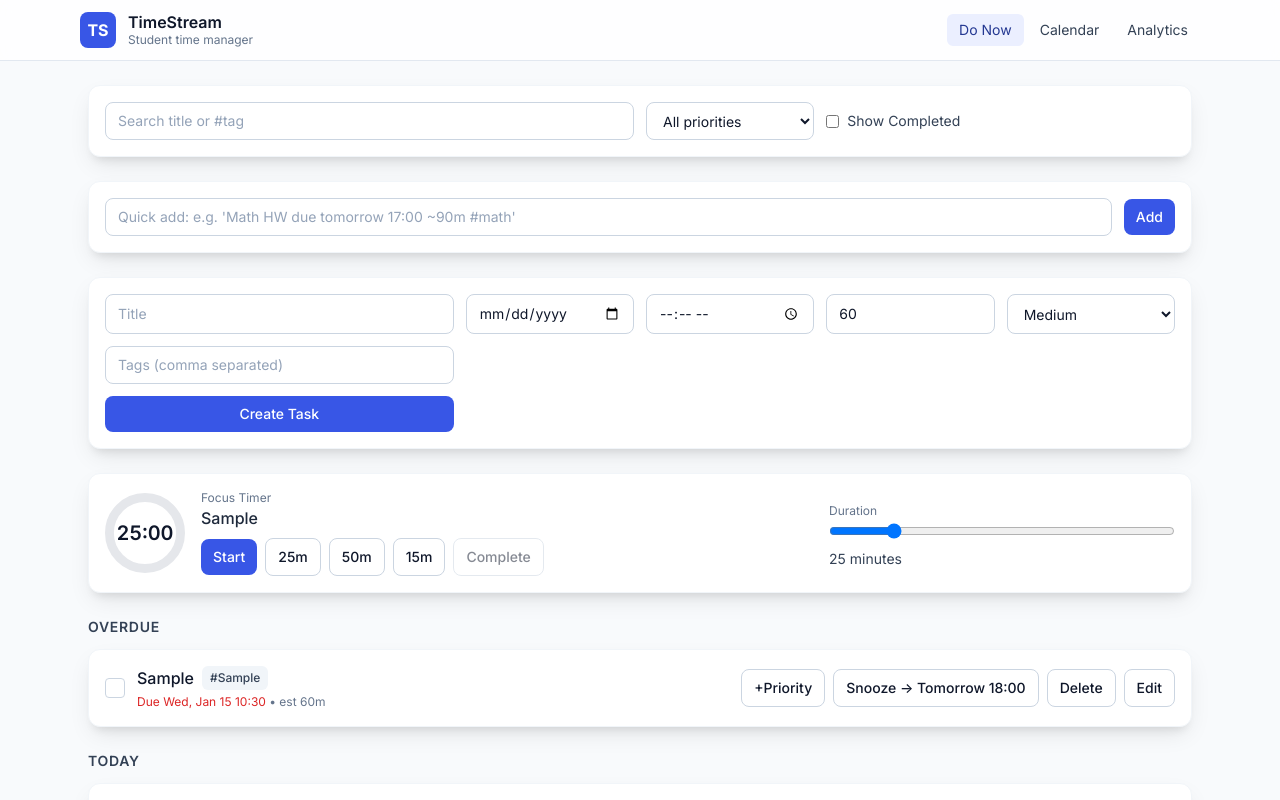
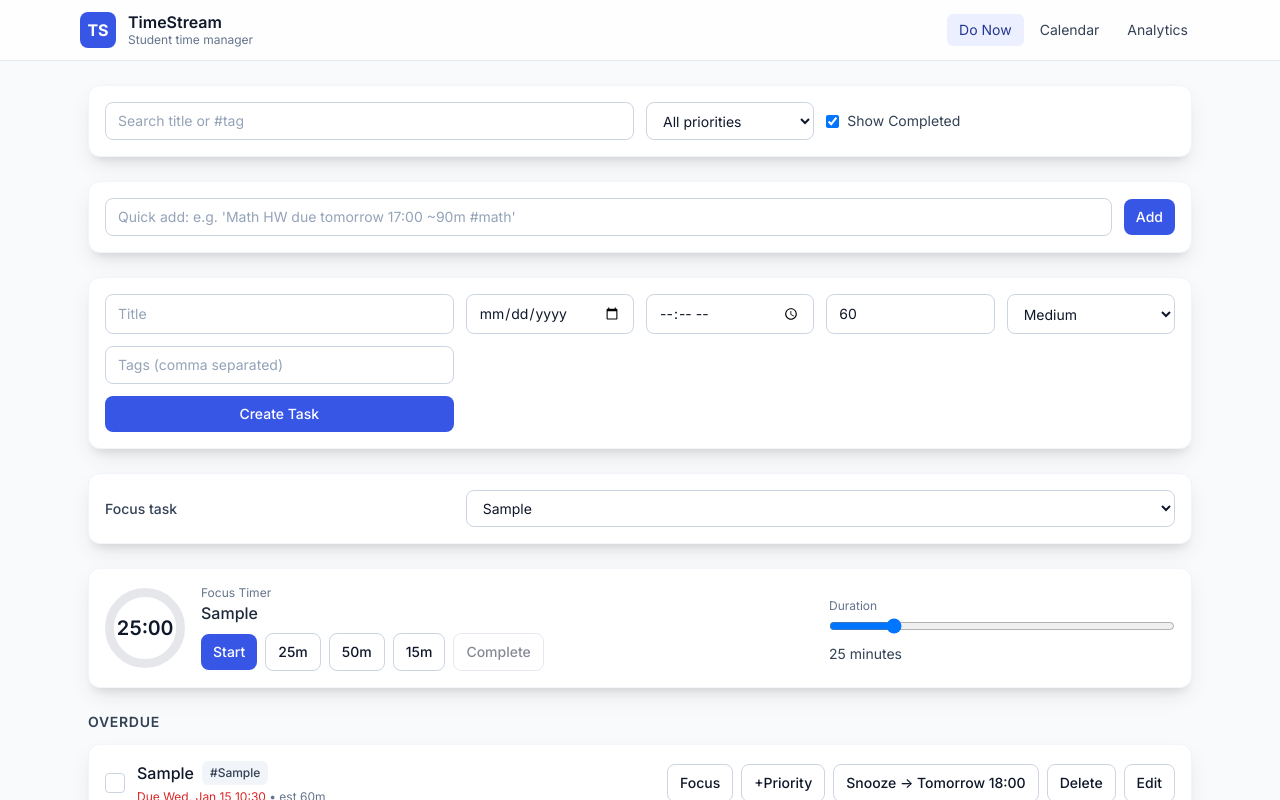
Before and after one commit to AgentPengin/student-task-manager, a React (Vite) app: page / in a window 1280 px wide. Both pictures are taken after typing "Sample", "2020-01-15", "10:30", "Sample" into the empty fields and a click on the button "Create Task". Shown: the top 800 px of the page. Built offline with nearby package versions, Linux system fonts and the light colour scheme.

Commit message:
Initial commit - Hackathon todo app

```diff
--- a/src/components/TaskItem.tsx
+++ b/src/components/TaskItem.tsx
@@ -5,7 +5,7 @@ import { fmtDate, fmtTime, isDueToday, isOverdue } from '../lib/date';
 import { useState } from 'react';
 import { useSnackbar } from './Snackbar';
 
-export default function TaskItem({ task, store }: { task: Task; store: TasksStore }) {
+export default function TaskItem({ task, store, onFocusSelect }: { task: Task; store: TasksStore; onFocusSelect?: (id: string) => void }) {
   const { show } = useSnackbar();
   const [editing, setEditing] = useState(false);
   const [title, setTitle] = useState(task.title);
@@ -79,6 +79,11 @@ export default function TaskItem({ task, store }: { task: Task; store: TasksStor
       </div>
 
         <div className="flex items-center gap-2">
+          {onFocusSelect && (
+            <button className="btn-outline" onClick={() => onFocusSelect(task.id)}>
+              Focus
+            </button>
+          )}
           <button
             className="btn-outline"
             onClick={() => {
--- a/src/views/CalendarView.tsx
+++ b/src/views/CalendarView.tsx
@@ -70,7 +70,7 @@ export default function CalendarView() {
               <div className="mt-1 space-y-1">
                 {tasks.slice(0, 3).map((t) => (
                   <div key={t.id} className="text-xs truncate px-2 py-1 rounded bg-brand-50 text-brand-900">
-                    {t.title}
+                    {t.status === 'done' ? '✓ ' : ''}{t.title}
                   </div>
                 ))}
                 {tasks.length > 3 && (
--- a/src/views/DoNow.tsx
+++ b/src/views/DoNow.tsx
@@ -4,7 +4,7 @@ import TaskItem from '../components/TaskItem';
 import FocusTimer from '../components/FocusTimer';
 import { useTasksStore } from '../store/tasks';
 import { isDueToday, isOverdue } from '../lib/date';
-import { useState } from 'react';
+import { useMemo, useState } from 'react';
 
 export default function DoNow() {
   const store = useTasksStore();
@@ -18,7 +18,8 @@ export default function DoNow() {
     });
   const [query, setQuery] = useState('');
   const [prio, setPrio] = useState<0 | 1 | 2 | 3>(0); // 0=all
-  const [showCompleted, setShowCompleted] = useState(false);
+  const [showCompleted, setShowCompleted] = useState(true);
+  const [focusId, setFocusId] = useState<string | null>(null);
 
   const matchesFilter = (title: string, tags: string[] = []) => {
     const q = query.trim().toLowerCase();
@@ -31,8 +32,11 @@ export default function DoNow() {
   const today = sortTasks(all.filter((t) => isDueToday(t.dueAt) && !isOverdue(t.dueAt)));
   const upcoming = sortTasks(all.filter((t) => !isDueToday(t.dueAt) && !isOverdue(t.dueAt)));
 
-  const notDoneSorted = [...overdue, ...today, ...upcoming].filter((t) => t.status !== 'done');
-  const top = notDoneSorted[0];
+  const orderedAll = useMemo(() => [...overdue, ...today, ...upcoming], [overdue, today, upcoming]);
+  const focusTask = useMemo(() => {
+    const candidate = (focusId && orderedAll.find((t) => t.id === focusId)) || orderedAll.find((t) => t.status !== 'done') || orderedAll[0];
+    return candidate || null;
+  }, [focusId, orderedAll]);
 
   return (
     <div className="mx-auto max-w-6xl p-4 md:p-6 space-y-6">
@@ -53,11 +57,28 @@ export default function DoNow() {
       <QuickAdd store={store} />
       <TaskForm store={store} />
 
-      {top && <FocusTimer task={top} store={store} />}
+      {/* Focus task picker */}
+      <div className="card p-3 md:p-4 grid grid-cols-1 md:grid-cols-3 gap-3 items-center">
+        <div className="text-sm font-medium text-slate-700">Focus task</div>
+        <select
+          className="input md:col-span-2"
+          value={focusTask?.id ?? ''}
+          onChange={(e) => setFocusId(e.target.value || null)}
+        >
+          {orderedAll.map((t) => (
+            <option key={t.id} value={t.id}>
+              {t.status === 'done' ? '✓ ' : ''}
+              {t.title}
+            </option>
+          ))}
+        </select>
+      </div>
 
-      <Section title="Overdue" items={overdue.filter((t)=> showCompleted || t.status!=='done')} store={store} empty="No overdue tasks. Great job!" />
-      <Section title="Today" items={today.filter((t)=> showCompleted || t.status!=='done')} store={store} empty="Nothing due today." />
-      <Section title="Upcoming" items={upcoming.filter((t)=> showCompleted || t.status!=='done')} store={store} empty="No upcoming tasks." />
+      {focusTask && <FocusTimer task={focusTask} store={store} />}
+
+      <Section title="Overdue" items={overdue.filter((t)=> showCompleted || t.status!=='done')} store={store} onFocusSelect={setFocusId} empty="No overdue tasks. Great job!" />
+      <Section title="Today" items={today.filter((t)=> showCompleted || t.status!=='done')} store={store} onFocusSelect={setFocusId} empty="Nothing due today." />
+      <Section title="Upcoming" items={upcoming.filter((t)=> showCompleted || t.status!=='done')} store={store} onFocusSelect={setFocusId} empty="No upcoming tasks." />
 
       {showCompleted && (
         <Section
@@ -75,11 +96,13 @@ function Section({
   title,
   items,
   store,
+  onFocusSelect,
   empty,
 }: {
   title: string;
-  items: ReturnType<typeof useTasksStore>['openTasks'];
+  items: ReturnType<typeof useTasksStore>['state']['tasks'];
   store: ReturnType<typeof useTasksStore>;
+  onFocusSelect?: (id: string) => void;
   empty: string;
 }) {
   return (
@@ -90,7 +113,7 @@ function Section({
       ) : (
         <div className="grid gap-3">
           {items.map((t) => (
-            <TaskItem key={t.id} task={t} store={store} />
+            <TaskItem key={t.id} task={t} store={store} onFocusSelect={onFocusSelect} />
           ))}
         </div>
       )}
```
